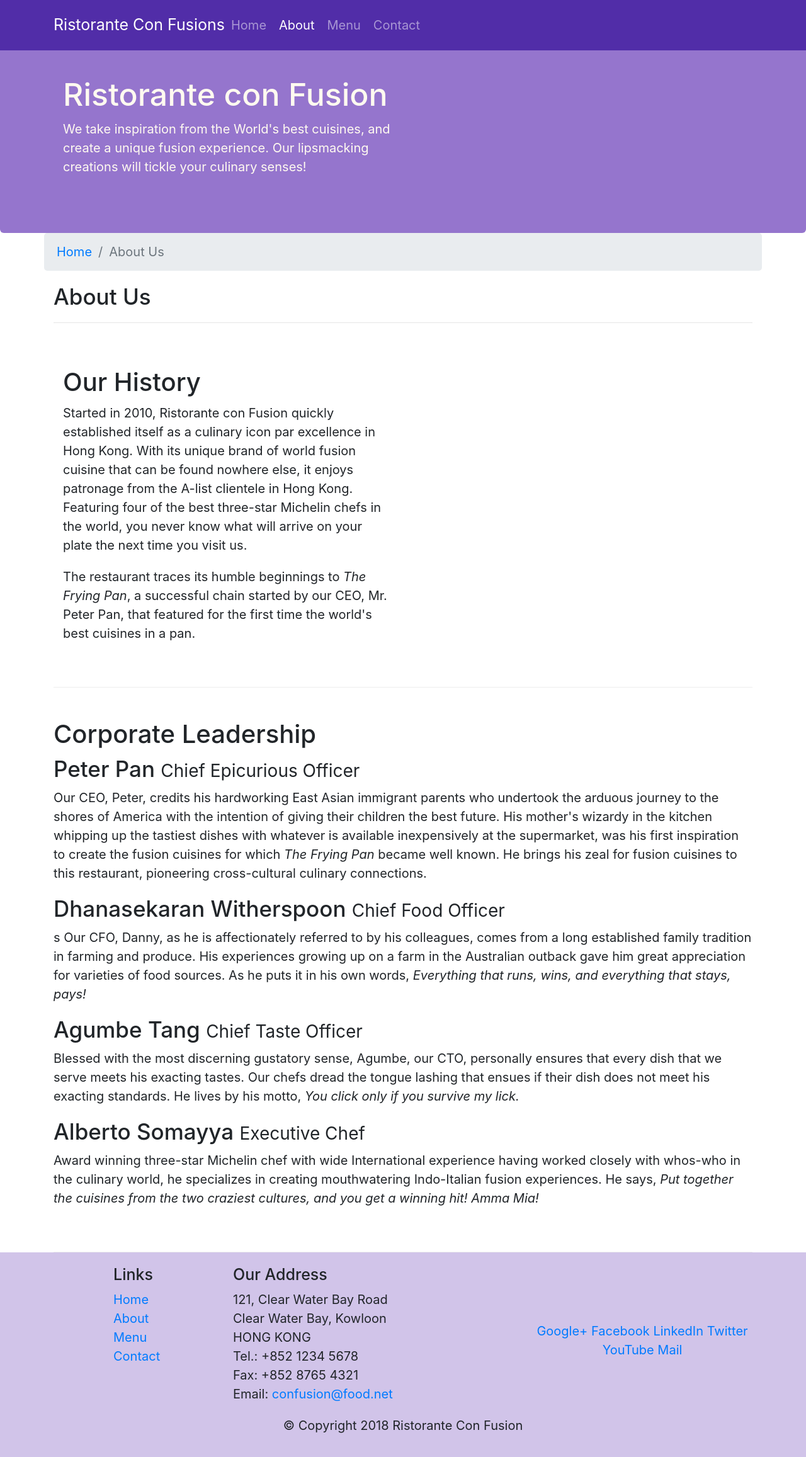
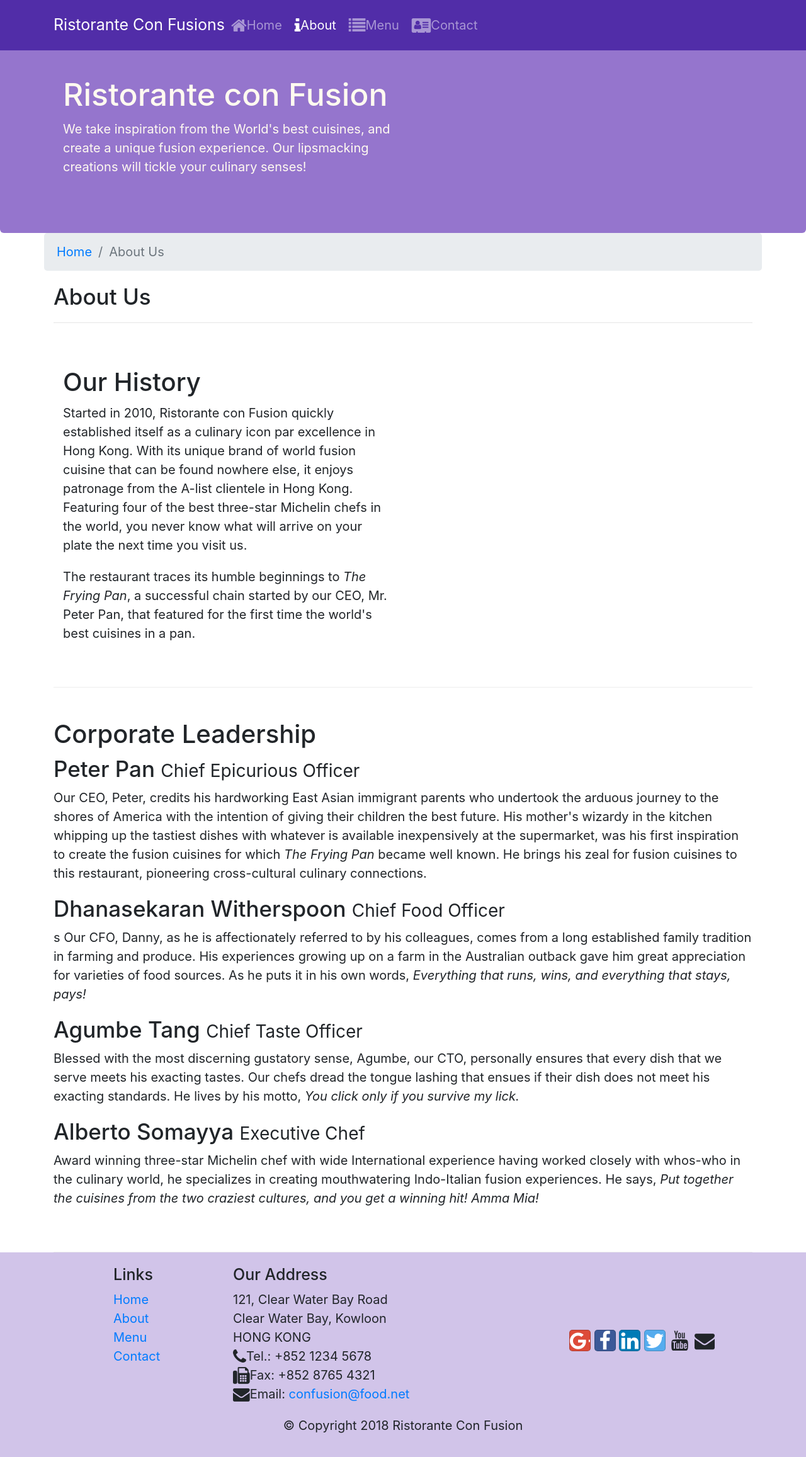
Before and after one commit to rahulanand10/mern, a website: page aboutus.html in a window 1280 px wide. Shown: the whole page at 63% size. Drawn offline with nearby package versions, Linux system fonts and the light colour scheme.

Commit message:
icon fonts added

```diff
--- a/aboutus.html
+++ b/aboutus.html
@@ -10,10 +10,10 @@
     <meta http-equiv="x-ua-compatible" content="ie=edge" />
 
     <!-- Bootstrap CSS -->
-    <link
-      rel="stylesheet"
-      href="node_modules/bootstrap/dist/css/bootstrap.min.css"/>
-    <link rel="stylesheet" href="css/style.css" />
+    <link rel="stylesheet" href="node_modules/bootstrap/dist/css/bootstrap.min.css">
+    <link rel="stylesheet" href="node_modules/font-awesome/css/font-awesome.min.css">
+    <link rel="stylesheet" href="node_modules/bootstrap-social/bootstrap-social.css">
+    <link rel="stylesheet" href="css/style.css">
   </head>
 
   <body>
@@ -27,14 +27,10 @@
 
         <div class="collapse navbar-collapse" id="Navbar">
           <ul class="navbar-nav mr-auto">
-            <li class="nav-item">
-              <a href="./index.html" class="nav-link">Home</a>
-            </li>
-            <li class="nav-item active">
-              <a href="./aboutus.html" class="nav-link">About</a>
-            </li>
-            <li class="nav-item"><a href="#" class="nav-link">Menu</a></li>
-            <li class="nav-item"><a href="#" class="nav-link">Contact</a></li>
+            <li class="nav-item"><a href="./index.html" class="nav-link"><span class="fa fa-home fa-lg"></span>Home</a></li>
+            <li class="nav-item active"><a href="#" class="nav-link"><span class="fa fa-info fa-lg"></span>About</a></li>
+            <li class="nav-item"><a href="#" class="nav-link"><span class="fa fa-list fa-lg"></span>Menu</a></li>
+            <li class="nav-item"><a href="#" class="nav-link"><span class="fa fa-address-card fa-lg"></span>Contact</a></li>
           </ul>
         </div>
       </div>
@@ -156,19 +152,19 @@
               121, Clear Water Bay Road<br />
               Clear Water Bay, Kowloon<br />
               HONG KONG<br />
-              Tel.: +852 1234 5678<br />
-              Fax: +852 8765 4321<br />
-              Email: <a href="mailto:confusion@food.net">confusion@food.net</a>
+              <i class="fa fa-phone fa-lg"></i>Tel.: +852 1234 5678<br />
+              <i class="fa fa-fax fa-lg"></i>Fax: +852 8765 4321<br />
+              <i class="fa fa-envelope fa-lg"></i>Email: <a href="mailto:confusion@food.net">confusion@food.net</a>
             </address>
           </div>
           <div class="col-12 col-sm-4 align-self-center">
             <div class="text-center">
-              <a href="http://google.com/+">Google+</a>
-              <a href="http://www.facebook.com/profile.php?id=">Facebook</a>
-              <a href="http://www.linkedin.com/in/">LinkedIn</a>
-              <a href="http://twitter.com/">Twitter</a>
-              <a href="http://youtube.com/">YouTube</a>
-              <a href="mailto:">Mail</a>
+                <a class="btn btn-social-icon btn-google" href="http://google.com/+"><i class="fa fa-google-plus fa-lg"></i></a>
+                <a class="btn btn-social-icon btn-facebook" href="http://www.facebook.com/profile.php?id="><i class="fa fa-facebook fa-lg"></i></a>
+                <a class="btn btn-social-icon btn-linkedin" href="http://www.linkedin.com/in/"><i class="fa fa-linkedin fa-lg"></i></a>
+                <a class="btn btn-social-icon btn-twitter" href="http://twitter.com/"><i class="fa fa-twitter fa-lg"></i></a>
+                <a class="btn btn-social-icon btn-youtube" href="http://youtube.com/"><i class="fa fa-youtube fa-lg"></i></a>
+                <a class="btn btn-social-icon btn" href="mailto:"><i class="fa fa-envelope fa-lg"></i></a>
             </div>
           </div>
         </div>
--- a/package.json
+++ b/package.json
@@ -15,7 +15,9 @@
   },
   "dependencies": {
     "bootstrap": "^4.5.0",
-    "jquery": "^3.3.1",
+    "bootstrap-social": "^5.1.1",
+    "font-awesome": "^4.7.0",
+    "jquery": "^3.5.1",
     "popper.js": "^1.12.9"
   }
 }
```
Also changed, not shown: index.html (+19 -17 lines), 2 other files.
